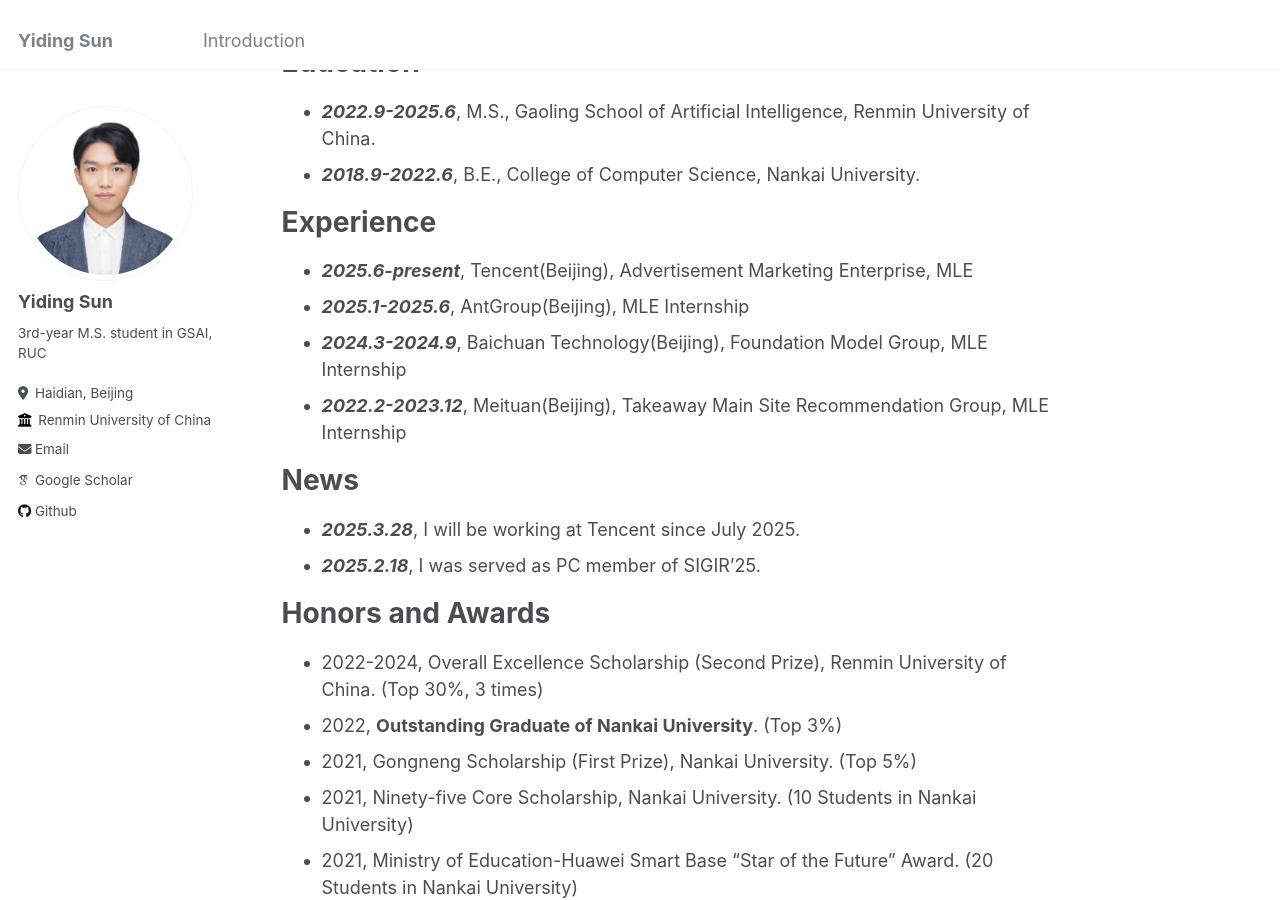
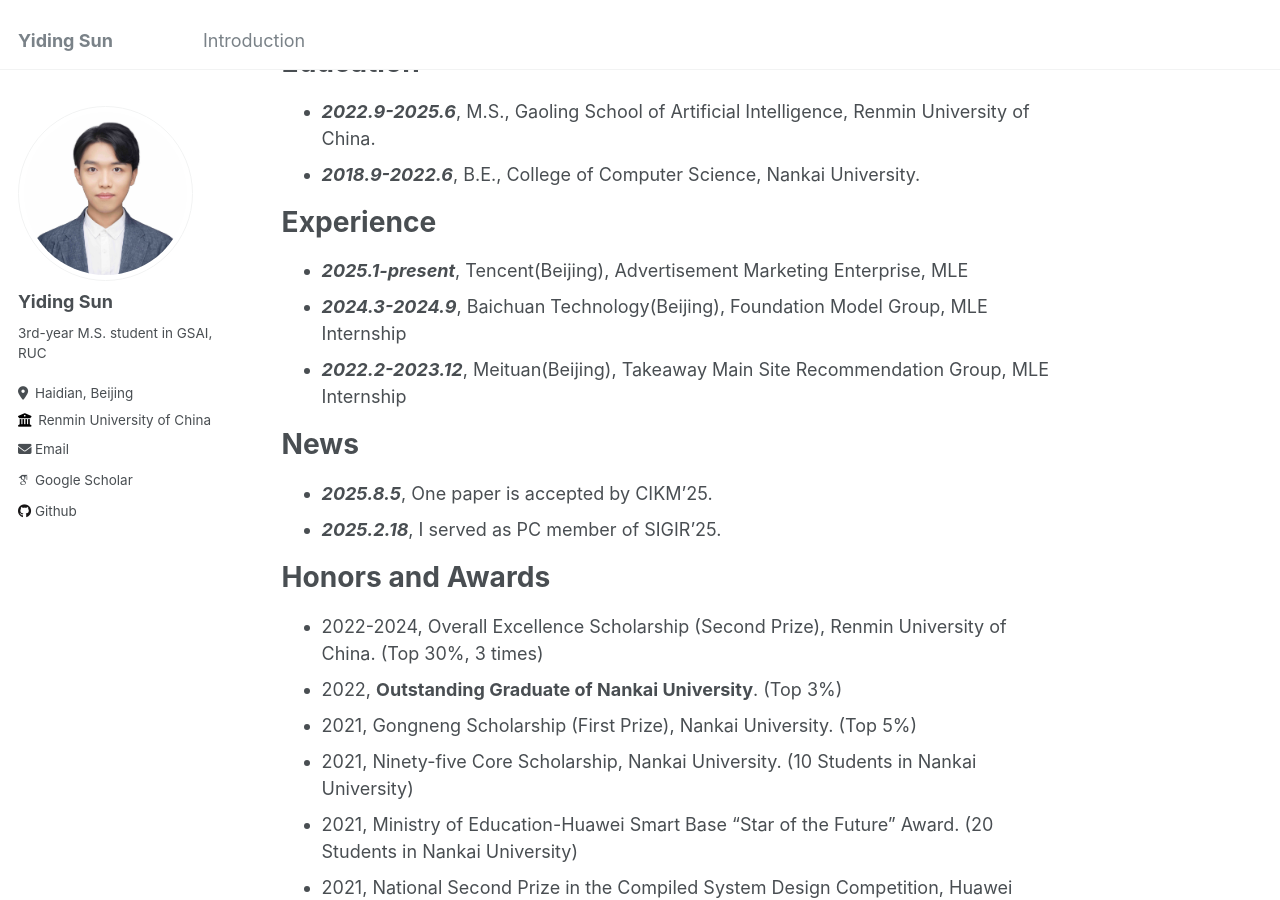
Before and after one commit to Emanual20/Emanual20.github.io, a Jekyll site: the page built from _pages/about.md, in a window 1280 px wide and 900 px high, scrolled down 1846 px. Built offline with Jekyll 4.4.1, drawn with Linux system fonts in a browser that asks for light colours; some web fonts are replaced; some of the changed text lies outside the part shown.

Commit message:
Update about.md

```diff
--- a/_pages/about.md
+++ b/_pages/about.md
@@ -17,7 +17,7 @@ Publications
 
 * FinS-Pilot: A Benchmark for Online Financial System. \
 Feng Wang, **Yiding Sun**, Wei Xue, Danqing Xu and Jiaxin Mao. \
-2nd Workshop on Financial Information Retrieval in the Era of Generative AI. **([FINIR](https://finir2025.github.io/)@SIGIR 2025)**. [[Paper]](https://arxiv.org/abs/2506.02037)
+The 34th ACM International Conference on Information and Knowledge Management. **(CIKM 2025)** [[Paper]](https://arxiv.org/abs/2506.02037)
 
 * YuLan-Chat: A Large Language Model Based on Multi-Stage Curriculum Learning. \
 Kun Zhou, Yutao Zhu, Zhipeng Chen, Kelong Mao, Wentong Chen, Yushuo Chen, **Yiding Sun**, Qian Cao, Lei Wang, Lei Zhang, Xincheng Pang, Shufang Xie, Xin Zhao\*, Zhicheng Dou\*, Yankai Lin, Jiaxin Mao, Ruihua Song, Xu Chen, Jun Xu, Di Hu, Rui Yan, Wenbing Huang, Zhewei Wei, Jirong Wen\*. \
@@ -57,16 +57,15 @@ Education
 Experience
 ======
 
-* ***2025.6-present***, Tencent(Beijing), Advertisement Marketing Enterprise, MLE
-* ***2025.1-2025.6***, AntGroup(Beijing), MLE Internship
+* ***2025.1-present***, Tencent(Beijing), Advertisement Marketing Enterprise, MLE
 * ***2024.3-2024.9***, Baichuan Technology(Beijing), Foundation Model Group, MLE Internship
 * ***2022.2-2023.12***, Meituan(Beijing), Takeaway Main Site Recommendation Group, MLE Internship
 
 News
 ======
 
-* ***2025.3.28***, I will be working at Tencent since July 2025.
-* ***2025.2.18***, I was served as PC member of SIGIR'25.
+* ***2025.8.5***, One paper is accepted by CIKM'25.
+* ***2025.2.18***, I served as PC member of SIGIR'25.
 
 Honors and Awards
 ======
```
